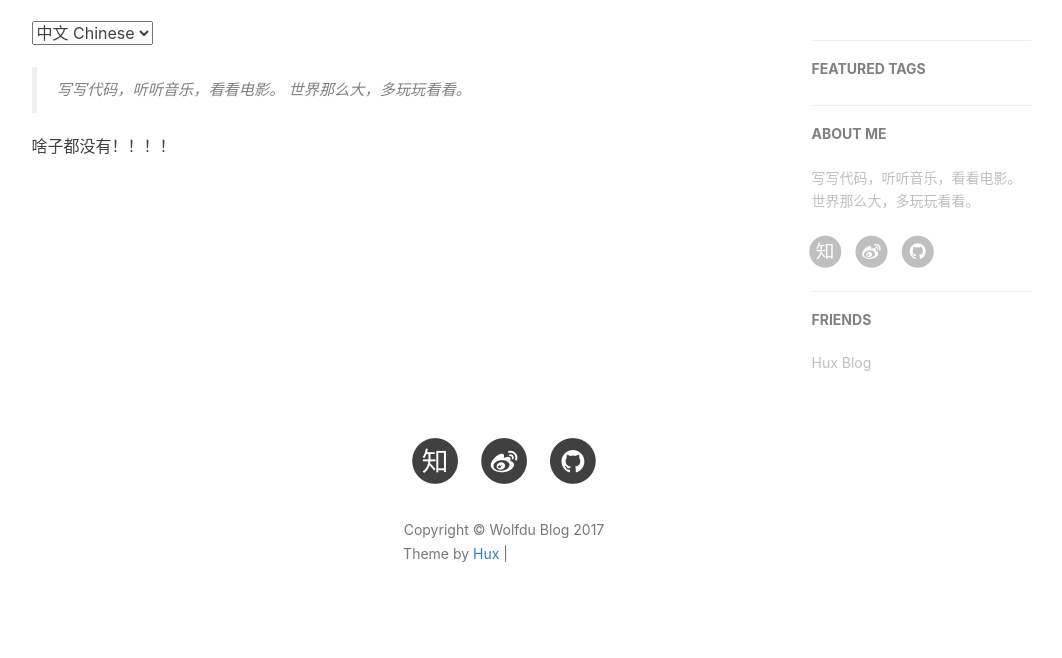
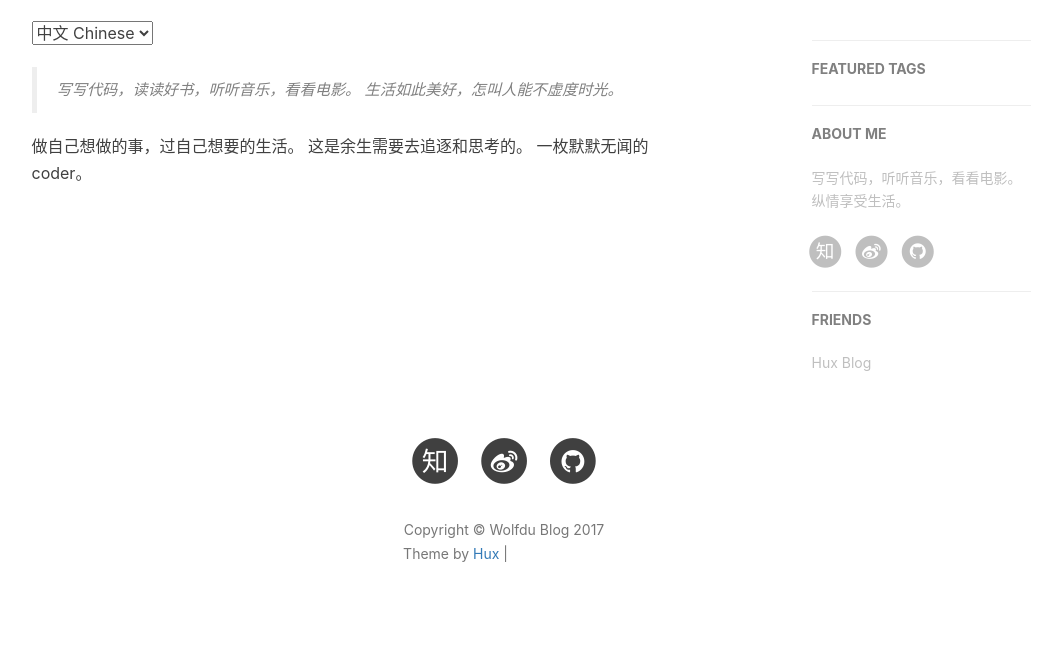
Before and after one commit to wolfdu/wolfdu.github.io, a Jekyll site: the page built from about.html, in a window 1280 px wide. Shown: the part 418-1076 px from the top of the page, without its empty margins (136-1198 px from the left). Built offline with Jekyll 4.4.1, drawn with Linux system fonts in a browser that asks for light colours; nearby versions of some CDN libraries; comment, search, counter and statistics services are not loaded; grey boxes are pictures that could not be loaded.

Commit message:
modified config&about

```diff
--- a/_config.yml
+++ b/_config.yml
@@ -67,7 +67,7 @@ duoshuo_share: true                     # set to false if you want to use Commen
 
 # Sidebar settings
 sidebar: true                           # whether or not using Sidebar.
-sidebar-about-description: "写写代码，听听音乐，看看电影。世界那么大，多玩玩看看。"
+sidebar-about-description: "写写代码，听听音乐，看看电影。纵情享受生活。"
 sidebar-avatar:      # use absolute URL, seeing it's used in both `/` and `/about/`
 
 
--- a/about.html
+++ b/about.html
@@ -14,10 +14,13 @@ header-img: "img/about-bg.jpg"
 <!-- Chinese Version -->
 <div class="zh post-container">
     <blockquote>
-        写写代码，听听音乐，看看电影。
-        世界那么大，多玩玩看看。
+        写写代码，读读好书，听听音乐，看看电影。
+        生活如此美好，怎叫人能不虚度时光。
     </blockquote>
-    啥子都没有！！！！
+    做自己想做的事，过自己想要的生活。
+    这是余生需要去追逐和思考的。
+
+    一枚默默无闻的coder。
 
 </div>
 
```
